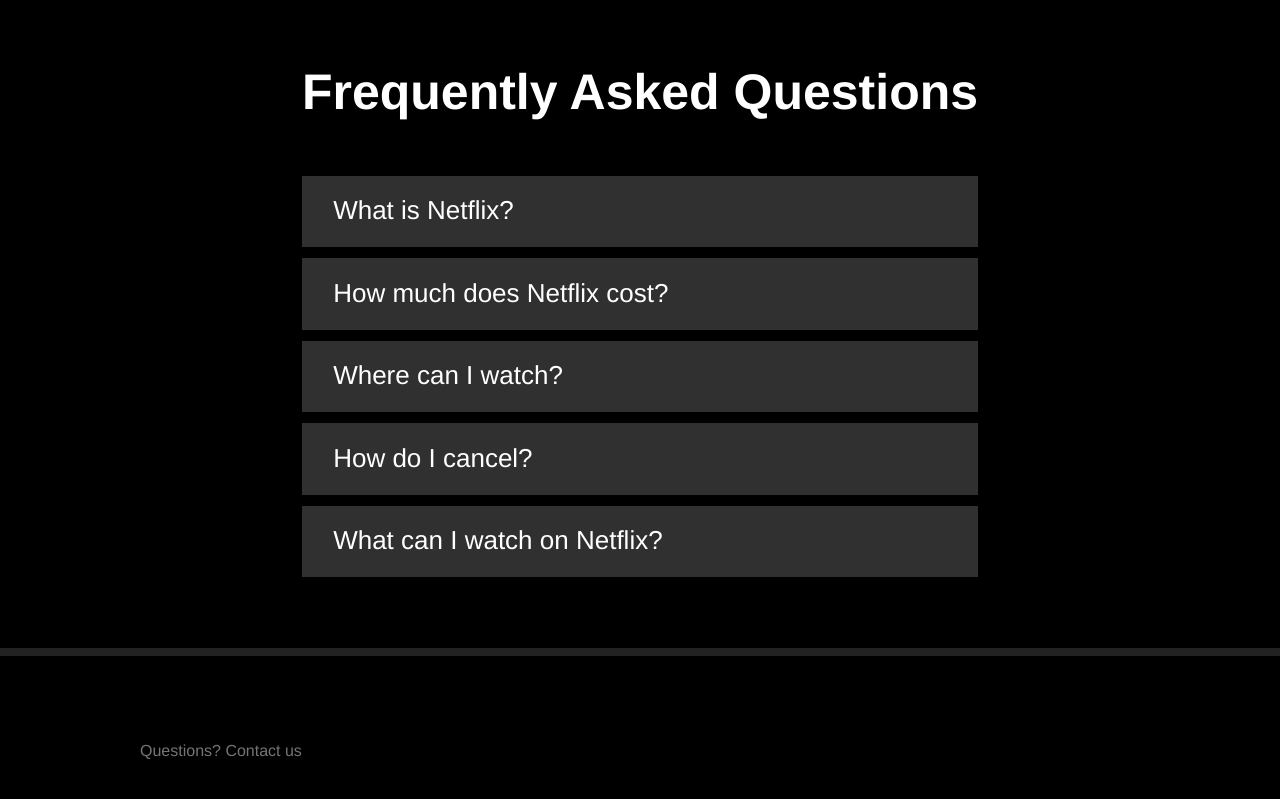
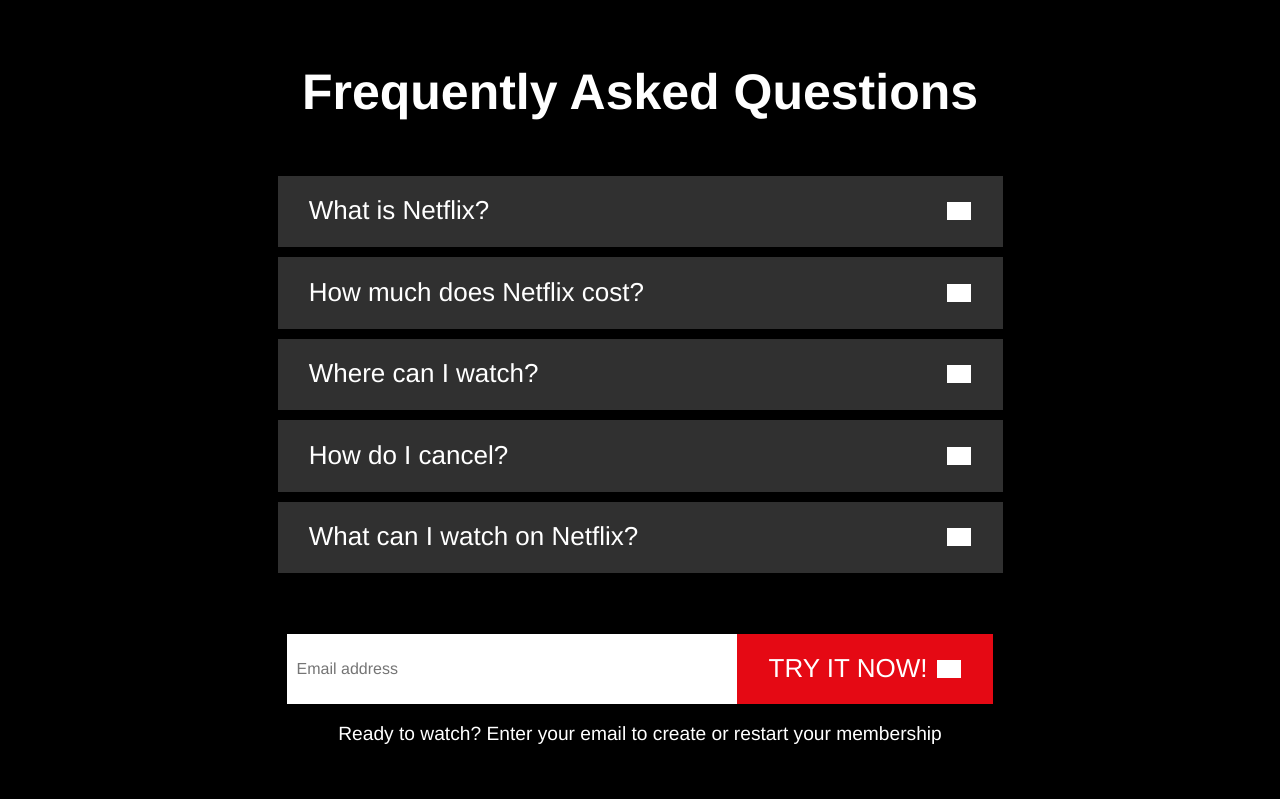
Before and after one commit to Byabasaija/netflix-clone, a React (Create React App) app: page / in a window 1280 px wide. Shown: the part 1880-2679 px from the top of the page. Built offline with nearby package versions, Linux system fonts and the light colour scheme; grey boxes are pictures that could not be loaded.

Commit message:
Create call to action form

```diff
--- /dev/null
+++ b/src/components/cta_form/index.js
@@ -0,0 +1,30 @@
+import React from "react";
+import { Container, Input, Button, Text, Break } from "./styles/cta";
+
+export default function CtaForm({children, ...restProps}){
+    return(
+        <Container {...restProps}>{children}</Container>
+    )
+}
+
+CtaForm.Input =function CtaFormInput({children, ...restProps}){
+    return <Input {...restProps}/>
+}
+
+CtaForm.Button =function CtaFormButton({children, ...restProps}){
+    return <Button {...restProps}>
+          {children} <img src="/assets/images/icons/chevron-right.png" alt="try now" />
+         </Button>
+}
+
+
+CtaForm.Text =function CtaFormText({children, ...restProps}){
+    return <Text {...restProps}>
+          {children}
+         </Text>
+}
+
+CtaForm.Break =function CtaFormBreak({children, ...restProps}){
+    return <Break {...restProps}/>
+
+}
--- /dev/null
+++ b/src/components/cta_form/styles/cta.js
@@ -0,0 +1,67 @@
+import styled from 'styled-components/macro';
+
+export const Container = styled.div`
+  display: flex;
+  justify-content: center;
+  height: 100%;
+  margin-top: 20px;
+  flex-wrap: wrap;
+  @media (max-width: 1000px) {
+    flex-direction: column;
+    align-items: center;
+  }
+`;
+
+export const Input = styled.input`
+  max-width: 450px;
+  width: 100%;
+  border: 0;
+  padding: 10px;
+  height: 70px;
+  box-sizing: border-box;
+`;
+
+export const Break = styled.div`
+  flex-basis: 100%;
+  height: 0;
+`;
+
+export const Button = styled.button`
+  display: flex;
+  align-items: center;
+  height: 70px;
+  background: #e50914;
+  color: white;
+  text-transform: uppercase;
+  padding: 0 32px;
+  font-size: 26px;
+  border: 0;
+  cursor: pointer;
+  img {
+    margin-left: 10px;
+    filter: brightness(0) invert(1);
+    width: 24px;
+    @media (max-width: 1000px) {
+      width: 16px;
+    }
+  }
+  &:hover {
+    background: #f40612;
+  }
+  @media (max-width: 1000px) {
+    height: 50px;
+    font-size: 16px;
+    margin-top: 20px;
+    font-weight: bold;
+  }
+`;
+
+export const Text = styled.p`
+  font-size: 19.2px;
+  color: white;
+  text-align: center;
+  @media (max-width: 600px) {
+    font-size: 16px;
+    line-height: 22px;
+  }
+`;
--- a/src/components/faq/index.js
+++ b/src/components/faq/index.js
@@ -35,7 +35,9 @@
 FaqAccordion.Header = function FaqAccordionHeader({children, ...restProps}){
     const {showToggle, setShowToggle } = useContext(ToggleContext)
     return (
-        <Header onClick={()=>setShowToggle((showToggle)=>!showToggle)} {...restProps}>{children}</Header>
+        <Header onClick={()=>setShowToggle((showToggle)=>!showToggle)} {...restProps}>{children}
+        {showToggle ? (<img src="/assets/images/icons/close-slim.png" alt="close" />) : (<img src="/assets/images/icons/add.png" alt="open"/>)}
+        </Header>
     )
 }
 
--- a/src/components/faq/styles/faq.js
+++ b/src/components/faq/styles/faq.js
@@ -70,6 +70,7 @@
 export const Body = styled.div`
   font-size: 26px;
   font-weight: normal;
+  padding: 0.8em 1.2em 0.8em 1.2em;
   line-height: normal;
   background: #303030;
   white-space: pre-wrap;
--- a/src/components/index.js
+++ b/src/components/index.js
@@ -2,3 +2,5 @@
 export {default as Footer} from "./footer"
 
 export {default as FaqAccordion} from "./faq"
+
+export {default as CtaForm} from "./cta_form"
--- a/src/containers/faqs.js
+++ b/src/containers/faqs.js
@@ -1,18 +1,26 @@
 import React from "react"
 import faqData from "../fixtures/FAQ.json"
-import  { FaqAccordion }  from "../components"
+import  { CtaForm, FaqAccordion }  from "../components"
 
 const FaqsContainer = () => {
     return (
        <FaqAccordion>
-           <FaqAccordion.Title>Frequently Asked Questions</FaqAccordion.Title>
+
+        <FaqAccordion.Title>Frequently Asked Questions</FaqAccordion.Title>
+        <FaqAccordion.Frame>
            {faqData.map(item =>
             <FaqAccordion.Item key={item.id}>
                 <FaqAccordion.Header>{item.header}</FaqAccordion.Header>
                 <FaqAccordion.Body>{item.body}</FaqAccordion.Body>
-
             </FaqAccordion.Item>
             )}
+        </FaqAccordion.Frame>
+
+        <CtaForm>
+            <CtaForm.Input placeholder="Email address"/>
+            <CtaForm.Button>Try it now!</CtaForm.Button>
+            <CtaForm.Text>Ready to watch? Enter your email to create or restart your membership</CtaForm.Text>
+        </CtaForm>
        </FaqAccordion>
 
     )
```
